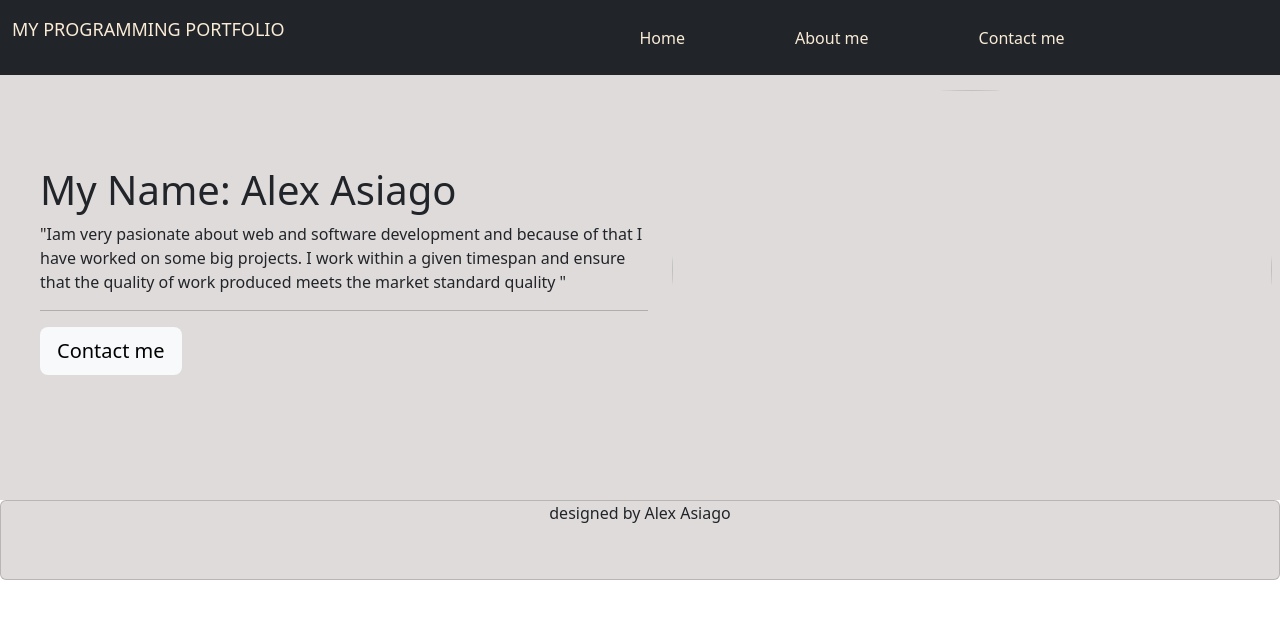
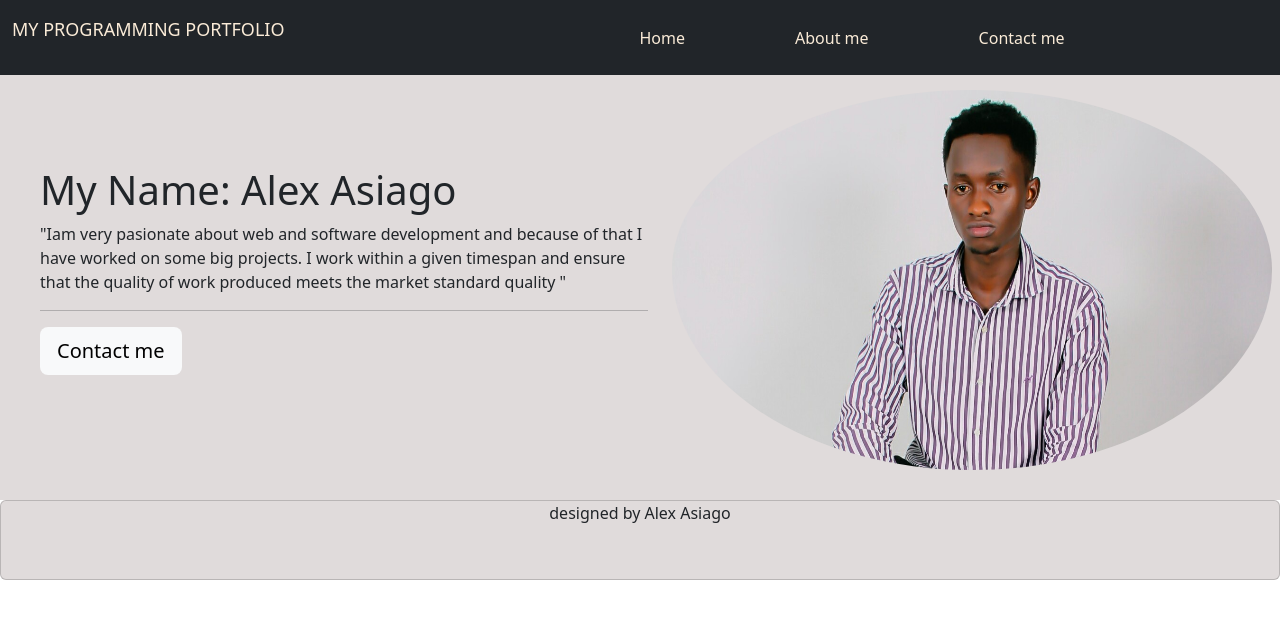
Before and after one commit to alexasiago/portfolio, a plain HTML site: page index.html in a window 1280 px wide. Drawn offline with nearby package versions, Linux system fonts and the light colour scheme.

Commit message:
Update index.html

```diff
--- a/index.html
+++ b/index.html
@@ -46,7 +46,7 @@
               <Hr>
                <button id="header-botton" type="button" class="btn  btn-lg bg-light"><a style="text-decoration: none;color: black;" href="contactme.html">Contact me</a></button>
             </div>
-            <div class="col-md-6" ><img id="image"  src="images/IMG_20220827_130421.jpg "></div>
+            <div class="col-md-6" ><img id="image"  src="IMG_20220827_130421.jpg "></div>
             </div>
         </div>
       </header>
```
